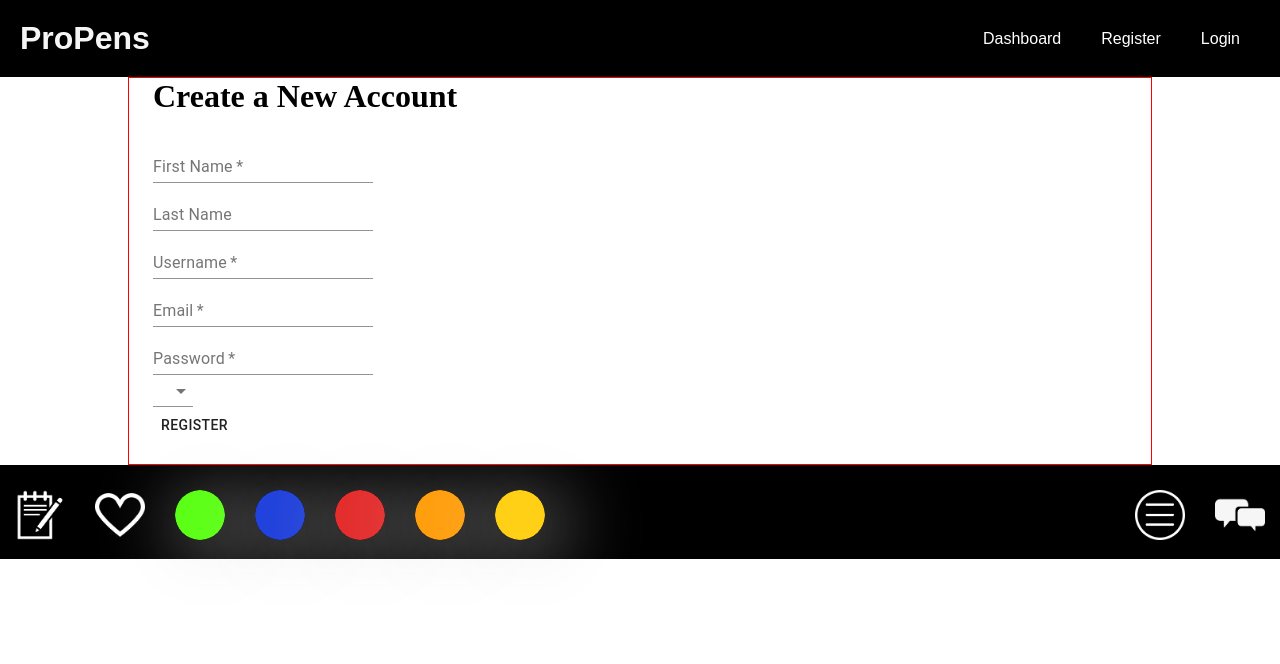
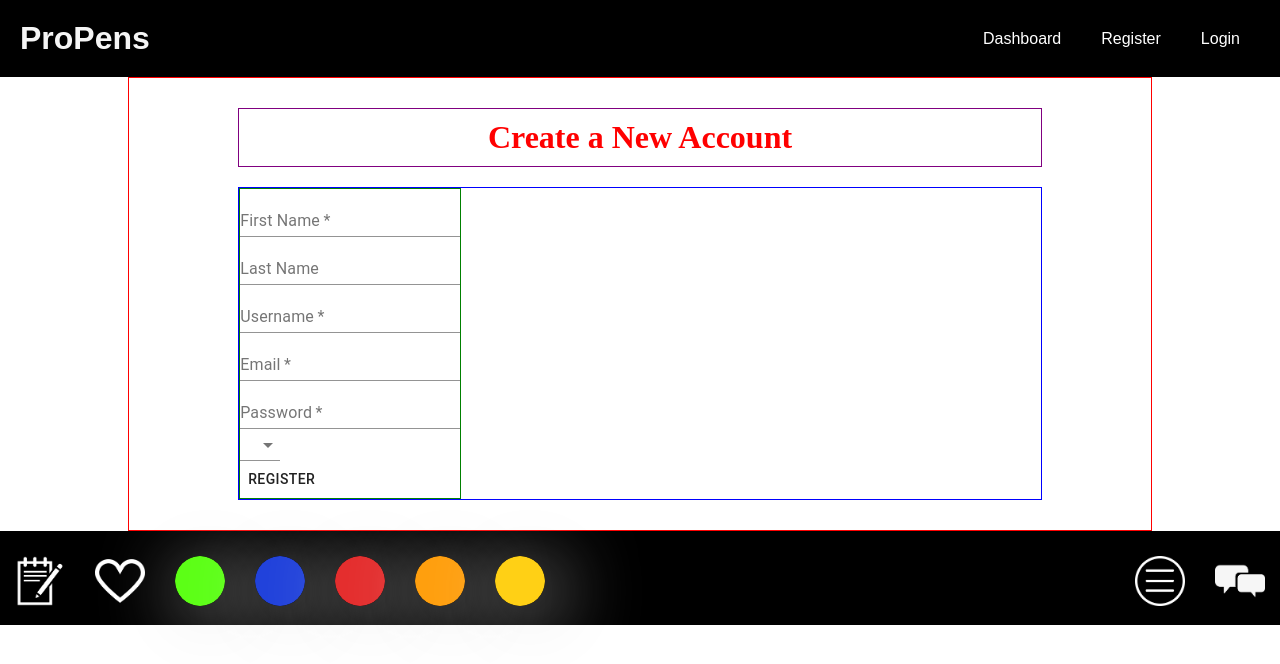
Before and after one commit to ProPens/LambdaHackathon, a React (Create React App) app in the folder propens/: page /register in a window 1280 px wide. Shown: the top 664 px of the page. Built offline with nearby package versions, Linux system fonts and the light colour scheme.

Commit message:
Added Styled Components

```diff
--- a/propens/src/StyledComponents/StyledFormComponents.js
+++ b/propens/src/StyledComponents/StyledFormComponents.js
@@ -1,10 +1,30 @@
-import {makeStyles, styled} from '@material-ui/core/styles';
-import {Button, Container} from '@material-ui/core';
+import {styled} from '@material-ui/core/styles';
+import { Container, Box, TextField} from '@material-ui/core';
 
 
 export const FormContainer = styled(Container)({
-    display:'flex',
     width: '80%',
     margin: '0 auto',
+    padding: '10px',
     border: '1px solid red'
 });
+
+export const FormHeading = styled('h1')({
+    width: '80%',
+    margin: '20px auto',
+    padding: '10px 0',
+    textAlign: 'center',
+    color: 'red',
+    border: '1px solid purple'
+});
+
+export const FormBox = styled(Box)({
+    display: 'flex',
+    width: '80%',
+    margin: '20px auto',
+    border: '1px solid blue'
+})
+
+export const Form = styled('form')({
+    border: '1px solid green'
+})
--- a/propens/src/components/Auth/UserLogin.js
+++ b/propens/src/components/Auth/UserLogin.js
@@ -1,5 +1,6 @@
 import React from 'react';
 import {useFormInput} from '../../hooks/FormInput';
+import {FormContainer} from '../../StyledComponents/StyledFormComponents';
 import {TextField} from '@material-ui/core';
 import {SubmitBtn} from '../../StyledComponents/MaterialUIGlobalStyles';
 import { useHistory } from "react-router-dom";
@@ -32,7 +33,7 @@ const UserLoginForm = () => {
     }
 
     return(
-        <div>
+        <FormContainer>
             <form onSubmit={handleSubmit} >
             <TextField type="text" label="Username" value={username} onChange={setUsername}/>
             <TextField type="password" label="password" value={password} onChange={setPassword}/>
@@ -40,7 +41,7 @@ const UserLoginForm = () => {
                 <SubmitBtn type="submit">Login</SubmitBtn>
             </div>
             </form>
-        </div>
+        </FormContainer>
     )
 }
 
--- a/propens/src/components/Auth/UserRegistration.js
+++ b/propens/src/components/Auth/UserRegistration.js
@@ -1,7 +1,7 @@
 import React from 'react';
 import {useFormInput} from '../../hooks/FormInput';
-import {FormContainer} from '../../StyledComponents/StyledFormComponents';
-import {Container, Button, TextField, Select} from '@material-ui/core';
+import {FormContainer, FormBox, FormHeading, Form} from '../../StyledComponents/StyledFormComponents';
+import {Button, TextField, Select} from '@material-ui/core';
 import {formStyles} from '../../StyledComponents/MaterialUIGlobalStyles';
 import axios from 'axios';
 
@@ -45,9 +45,9 @@ const UserRegistration = () => {
 
     return (
         <FormContainer>
-            <div className="form-container">
-                <h1>Create a New Account</h1>
-                <form className={styleClass.registrationForm} onSubmit={handleSubmit}>
+            <FormHeading>Create a New Account</FormHeading>
+            <FormBox>
+                <Form onSubmit={handleSubmit}>
                     <div className="inputDiv">
                         <TextField type="text" name="firstName" value={firstName} label="First Name" variant="standard" required onChange={setFirstName} />
                     </div>
@@ -72,8 +72,10 @@ const UserRegistration = () => {
                         </Select>
                     </div>
                     <Button type="submit">Register</Button>
-                </form>
-            </div>
+                </Form>
+
+            </FormBox>
+
         </FormContainer>
     )
 }
```
